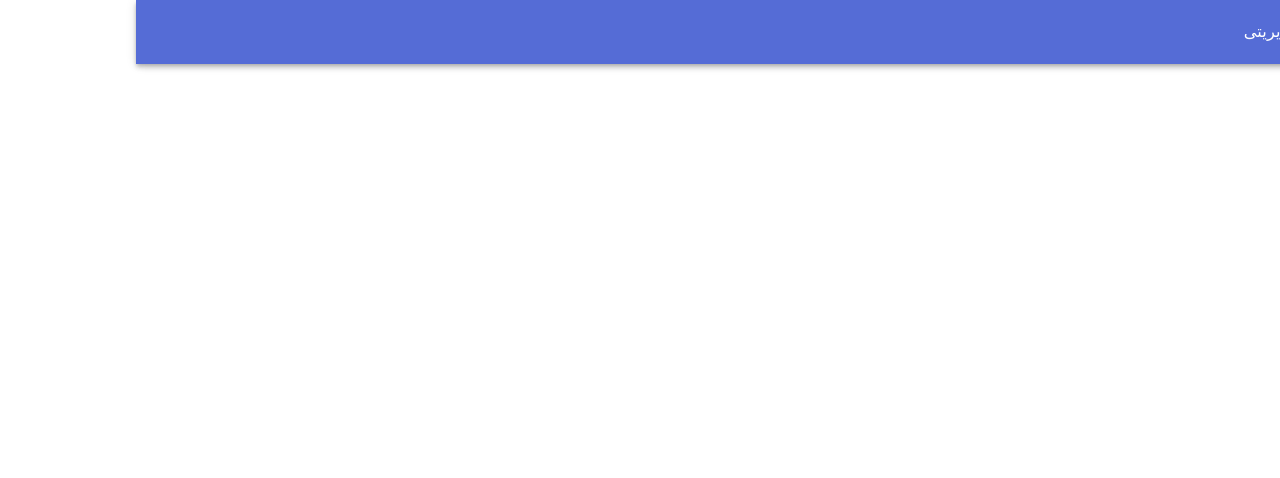
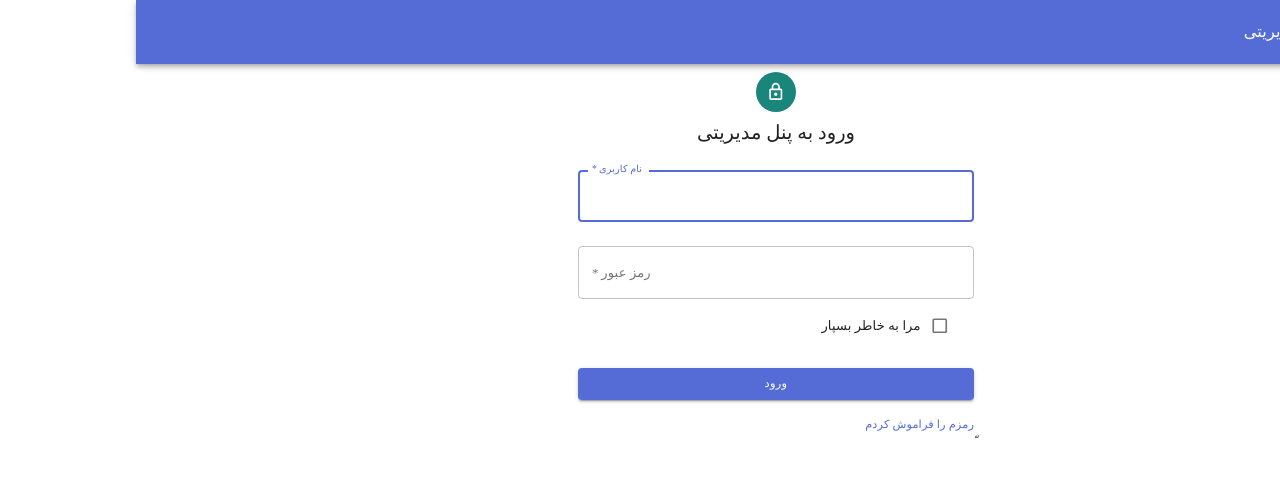
Before and after one commit to mahdihassani9374/shop-admin, a React (Create React App) app: page /login in a window 1280 px wide. Shown: the top 478 px of the page. Built offline with nearby package versions, Linux system fonts and the light colour scheme; a web font is replaced by a local one; what jss-rtl would draw is missing.

Commit message:
form login

```diff
--- a/src/App.tsx
+++ b/src/App.tsx
@@ -1,6 +1,6 @@
-import React  from 'react';
-import { BrowserRouter, Switch, Route } from 'react-router-dom';
-import { Home, Category, Product, Layout } from './Components';
+import React from 'react';
+import { BrowserRouter, Route } from 'react-router-dom';
+import { Home, Category, Product, Layout, Login } from './Components';
 import Backdrop from '@material-ui/core/Backdrop';
 import CircularProgress from '@material-ui/core/CircularProgress';
 import { makeStyles, createStyles, Theme } from '@material-ui/core/styles';
@@ -21,14 +21,13 @@ const App = ({ Loading }: any) => {
   return (
     <div>
       <BrowserRouter>
-        <Switch>
+      <Route path="/login" component={Login}></Route>
         <Layout>
           <Route exact path="/" component={Home}></Route>
           <Route path="/category" component={Category}></Route>
           <Route path="/product" component={Product}></Route>
           {/* <Route component={NoMatch} /> */}
         </Layout>
-        </Switch>
       </BrowserRouter>
       <Backdrop className={classes.backdrop} open={Loading}>
         <CircularProgress color="inherit" />
--- /dev/null
+++ b/src/Components/Login/Login.tsx
@@ -0,0 +1,96 @@
+import React from 'react';
+import Avatar from '@material-ui/core/Avatar';
+import Button from '@material-ui/core/Button';
+import CssBaseline from '@material-ui/core/CssBaseline';
+import TextField from '@material-ui/core/TextField';
+import FormControlLabel from '@material-ui/core/FormControlLabel';
+import Checkbox from '@material-ui/core/Checkbox';
+import Link from '@material-ui/core/Link';
+import Grid from '@material-ui/core/Grid';
+import LockOutlinedIcon from '@material-ui/icons/LockOutlined';
+import Typography from '@material-ui/core/Typography';
+import { makeStyles } from '@material-ui/core/styles';
+import Container from '@material-ui/core/Container';
+
+
+const useStyles = makeStyles((theme) => ({
+  paper: {
+    marginTop: theme.spacing(8),
+    display: 'flex',
+    flexDirection: 'column',
+    alignItems: 'center',
+  },
+  avatar: {
+    margin: theme.spacing(1),
+    backgroundColor: theme.palette.secondary.main,
+  },
+  form: {
+    width: '100%', // Fix IE 11 issue.
+    marginTop: theme.spacing(1),
+  },
+  submit: {
+    margin: theme.spacing(3, 0, 2),
+  },
+}));
+
+export default function SignIn() {
+  const classes = useStyles();
+
+  return (
+    <Container component="main" maxWidth="xs">
+      <CssBaseline />
+      <div className={classes.paper}>
+        <Avatar className={classes.avatar}>
+          <LockOutlinedIcon />
+        </Avatar>
+        <Typography component="h1" variant="h5">
+          ورود به پنل مدیریتی
+        </Typography>
+        <form className={classes.form} noValidate>
+          <TextField
+            variant="outlined"
+            margin="normal"
+            required
+            fullWidth
+            id="email"
+            label="نام کاربری"
+            name="username"
+            autoComplete="username"
+            autoFocus
+          />
+          <TextField
+            variant="outlined"
+            margin="normal"
+            required
+            fullWidth
+            name="password"
+            label="رمز عبور"
+            type="password"
+            id="password"
+            autoComplete="current-password"
+          />
+          <FormControlLabel
+            control={<Checkbox value="remember" color="primary" />}
+            label="مرا به خاطر بسپار"
+          />
+          <Button
+            type="submit"
+            fullWidth
+            variant="contained"
+            color="primary"
+            className={classes.submit}
+          >
+            ورود
+          </Button>
+          <Grid container>
+            <Grid item xs>
+              <Link href="#" variant="body2">
+                رمزم را فراموش کردم
+              </Link>
+            </Grid>
+          </Grid>ّ
+        </form>
+      </div>
+    </Container>
+  );
+}
--- /dev/null
+++ b/src/Components/Login/index.ts
@@ -0,0 +1 @@
+export { default as Login } from './Login'
--- a/src/Components/index.ts
+++ b/src/Components/index.ts
@@ -4,3 +4,4 @@ export { Category } from './Category';
 export { Product } from './Product';
 export { NoMatch } from './NoMatch';
 export { FileUploader } from './FileUploader';
+export { Login } from './Login';
```
Lines whose indentation alone changed are shown as unchanged.
